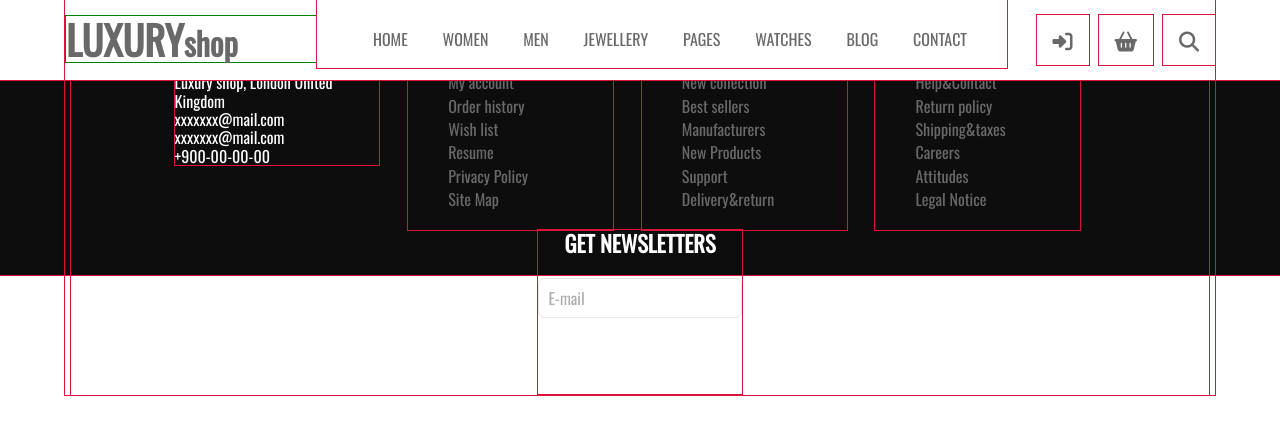
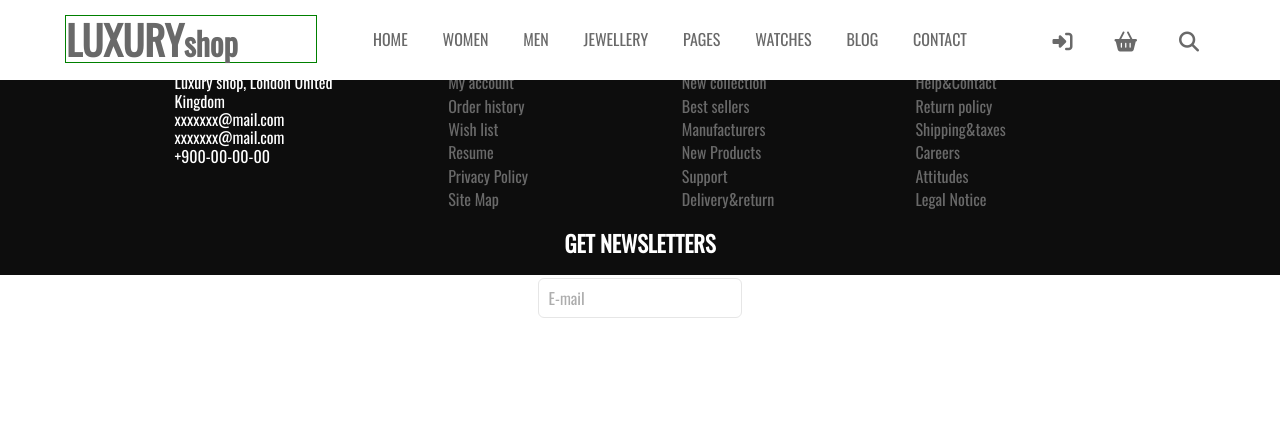
Before and after one commit to SemenecVlad/preview_1, a website: page src/index.html in a window 1280 px wide. Drawn offline with nearby package versions, Linux system fonts and the light colour scheme; files that its build step writes are made by us from their sources.

Commit message:
Update _colors.scss

```diff
--- a/src/styles/utilities/_colors.scss
+++ b/src/styles/utilities/_colors.scss
@@ -33,7 +33,8 @@ $section-special-color: $gray-light;
 
 $navigation-hover-color: $gray-light;
 
-$outline-color-1: $crimson-red;
+//$outline-color-1: $crimson-red;
+$outline-color-1: rgba(255,255,255, 0);
 
 $link-default-color: $gray-dark;
 $link-active-color: $violet;
```
